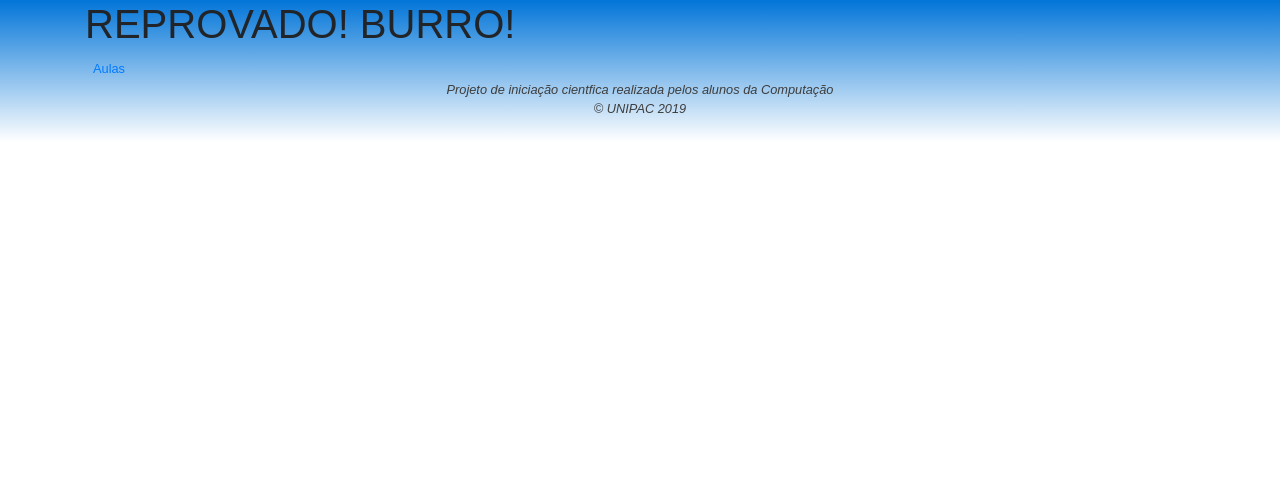
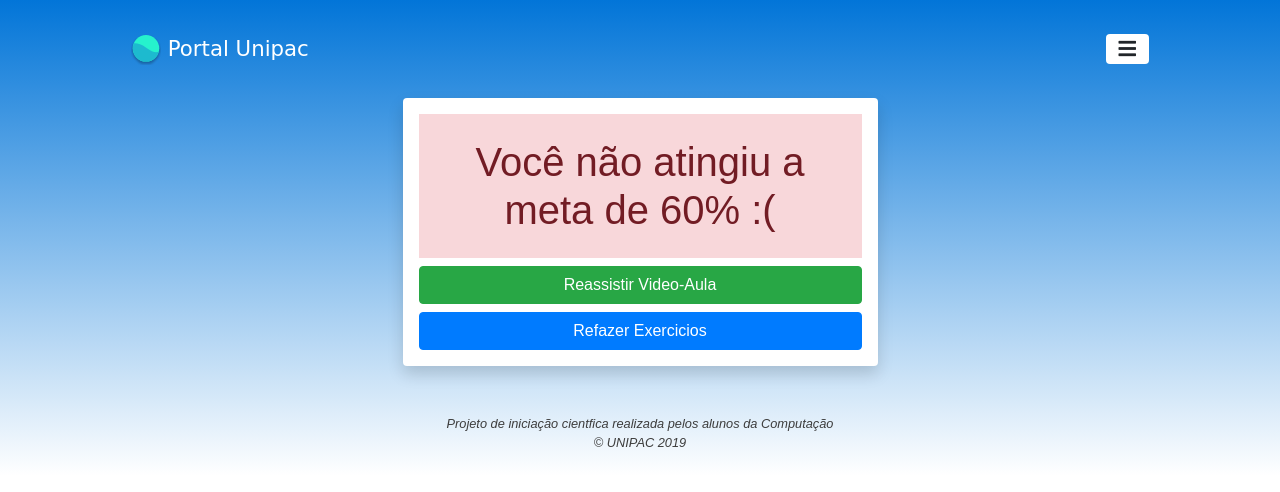
Before and after one commit to hemilioaraujo/portal_ensino, a Django app: page /aulas/reprovado/ in a window 1280 px wide. Shown: the top 492 px of the page. Run offline with Django 3.2, Linux system fonts and the light colour scheme; the visitor is signed in with stand-in values (Sample User, id 1); parts of the project's set-up code (start-up, migrations or seed data) failed here and were passed over; some libraries are stand-ins or nearby versions; some web fonts are replaced.

Commit message:
Ajustar template da pag reprovado

```diff
--- a/portal_ensino/aulas/templates/reprovado.html
+++ b/portal_ensino/aulas/templates/reprovado.html
@@ -6,9 +6,84 @@
 {% block title %} Aulas {% endblock %}
 
 {% block main %}
-<h1>REPROVADO! BURRO!</h1>
+<header class="container-fluid">
 
-<a href="{% url 'aula' %}" style="font-size: 0.8em" class=" ml-2">Aulas</a>
+    <nav class="navbar">
+        <div class="container-fluid">
+            <!-- Navbar brand -->
+            <spam class="navbar-brand title">
+                <svg width="30" height="30" viewBox="0 0 69 69" fill="none" xmlns="http://www.w3.org/2000/svg">
+                    <g id="logo" filter="url(#filter0_d)">
+                    <circle id="Ellipse 2" cx="34.5" cy="30.5" r="30.5" fill="#26F2CD"/>
+                    <mask id="mask0" mask-type="alpha" maskUnits="userSpaceOnUse" x="4" y="0" width="61" height="61">
+                    <circle id="Ellipse 3" cx="34.5" cy="30.5" r="30.5" fill="#26F2CD"/>
+                    </mask>
+                    <g mask="url(#mask0)">
+                    <path id="Vector 1" d="M-15 29.3005C-15 29.3005 4.51362 6.12435 34.9416 29.3005C65.3696 52.4767 70 29.3005 70 29.3005V75L-15 73.3679V29.3005Z" fill="#1DBACF"/>
+                    </g>
+                    </g>
+                    <defs>
+                    <filter id="filter0_d" x="0" y="0" width="69" height="69" filterUnits="userSpaceOnUse" color-interpolation-filters="sRGB">
+                    <feFlood flood-opacity="0" result="BackgroundImageFix"/>
+                    <feColorMatrix in="SourceAlpha" type="matrix" values="0 0 0 0 0 0 0 0 0 0 0 0 0 0 0 0 0 0 127 0"/>
+                    <feOffset dy="4"/>
+                    <feGaussianBlur stdDeviation="2"/>
+                    <feColorMatrix type="matrix" values="0 0 0 0 0 0 0 0 0 0 0 0 0 0 0 0 0 0 0.25 0"/>
+                    <feBlend mode="normal" in2="BackgroundImageFix" result="effect1_dropShadow"/>
+                    <feBlend mode="normal" in="SourceGraphic" in2="effect1_dropShadow" result="shape"/>
+                    </filter>
+                    </defs>
+                </svg>
+                <a href="{% url 'home' %}" style="text-decoration: none; color: white;">
+                    Portal Unipac
+                </a>
+            </spam>
+
+            <!-- Collapse button -->
+            <button class="navbar-toggler btn btn-light bg-white" type="button" data-toggle="collapse" data-target="#navbarSupportedContent1"
+            aria-controls="navbarSupportedContent1" aria-expanded="false" aria-label="Toggle navigation">
+                <span class=""><i class="fas fa-bars"></i></span>
+            </button>
+
+            <!-- Collapsible content -->
+            <div class="collapse navbar-collapse" id="navbarSupportedContent1">
+
+                <!-- Links -->
+                <ul class="navbar-nav mr-auto" style="display: inline;">
+                <li class="nav-item">
+                    <a href="{% url 'logout' %}" class="nav-link m-2 font-weight-bold float-right text-danger m-2 mr-auto">Sair</a>
+                </li>
+                <li class="nav-item">
+                    <a href="{% url 'atualizar_usuario' %}" class="nav-link font-weight-bold float-right text-light m-2">Editar Perfil</a>
+                </li>
+                <li class="nav-item">
+                    <a href="{% url 'home' %}" class="nav-link font-weight-bold float-right text-light m-2">Home</a>
+                </li>
+                </ul>
+                <!-- Links -->
+
+            </div>
+        </div>
+
+      </nav>
+</header>
+
+<section class="row">
+    <div class="col">
+
+    </div>
+
+    <div class="col-10 col-sm-9 col-md-7 col-lg-5 text-justify shadow p-3 mb-5 bg-white rounded align-center">
+        <h1 class="text-center carde alert-danger p-4">Você não atingiu a meta de 60% :(</h1>
+
+        <a href="{% url 'aula_anterior' %}" class="btn btn-success w-100 mb-2">Reassistir Video-Aula</a>
+        <a href="{% url 'exercicio' %}" class="btn btn-primary w-100">Refazer Exercicios</a>
+    </div>
+
+    <div class="col">
+
+    </div>
+</section>
 
 {% endblock %}
 
```
